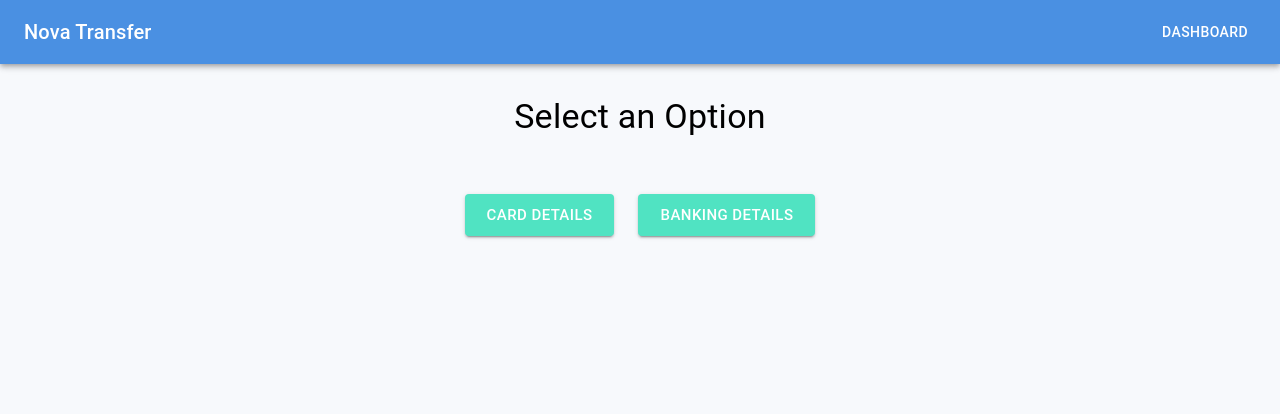
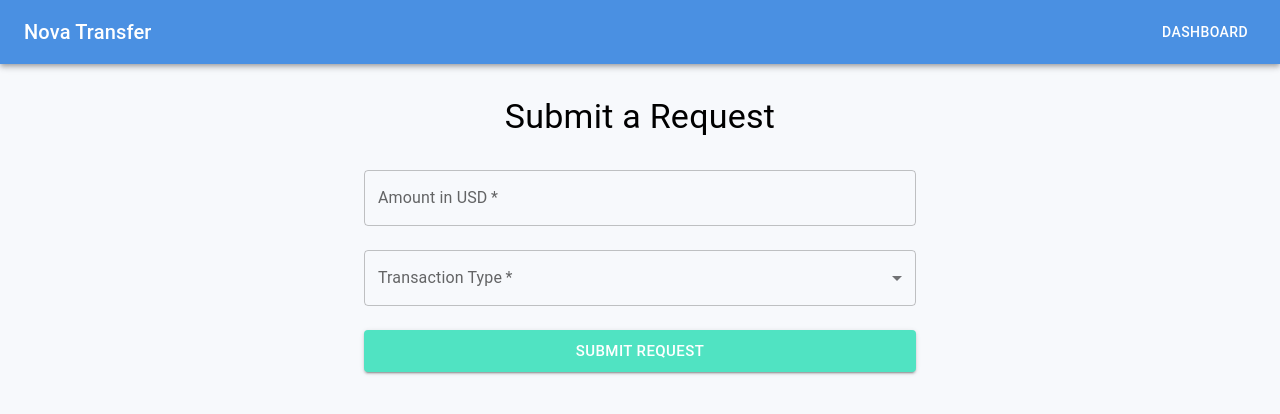
Before and after one commit to Shammi21/transaction_aap, a React (Create React App) app in the folder frontend/: page /request in a window 1280 px wide. Shown: the top 414 px of the page. Built offline with nearby package versions, Linux system fonts and the light colour scheme.

Commit message:
request form

```diff
--- a/frontend/src/components/NewRequestPage.js
+++ b/frontend/src/components/NewRequestPage.js
@@ -1,9 +1,28 @@
-import React from 'react';
-import { AppBar, Toolbar, Typography, Button, Box, Container, Grid } from '@mui/material';
+import React, { useState } from 'react';
+import {
+  AppBar,
+  Toolbar,
+  Typography,
+  Button,
+  Box,
+  Container,
+  TextField,
+  MenuItem,
+  Grid,
+} from '@mui/material';
 import { useNavigate } from 'react-router-dom';
 
 const RequestPage = () => {
   const navigate = useNavigate();
+  const [amount, setAmount] = useState('');
+  const [transactionType, setTransactionType] = useState('');
+
+  const handleSubmit = () => {
+    // Handle form submission logic
+    console.log('Amount:', amount);
+    console.log('Transaction Type:', transactionType);
+    alert(`Request submitted! Amount: $${amount}, Type: ${transactionType}`);
+  };
 
   return (
     <Box sx={{ flexGrow: 1, minHeight: '100vh', backgroundColor: '#f7f9fc' }}>
@@ -20,42 +39,69 @@ const RequestPage = () => {
       </AppBar>
 
       {/* Main Content */}
-      <Container maxWidth="md" sx={{ mt: 4 }}>
+      <Container maxWidth="sm" sx={{ mt: 4 }}>
         <Typography variant="h4" align="center" gutterBottom>
-          Select an Option
+          Submit a Request
         </Typography>
 
-        <Grid container spacing={3} justifyContent="center" sx={{ mt: 4 }}>
-          {/* Card Details Button */}
-          <Grid item>
+        {/* Form */}
+        <Box
+          component="form"
+          sx={{ mt: 4 }}
+          noValidate
+          autoComplete="off"
+          onSubmit={(e) => {
+            e.preventDefault();
+            handleSubmit();
+          }}
+        >
+          <Grid container spacing={3}>
+            {/* Amount Input */}
+            <Grid item xs={12}>
+              <TextField
+                label="Amount in USD"
+                variant="outlined"
+                fullWidth
+                type="number"
+                value={amount}
+                onChange={(e) => setAmount(e.target.value)}
+                required
+              />
+            </Grid>
+
+            {/* Transaction Type Dropdown */}
+            <Grid item xs={12}>
+              <TextField
+                select
+                label="Transaction Type"
+                variant="outlined"
+                fullWidth
+                value={transactionType}
+                onChange={(e) => setTransactionType(e.target.value)}
+                required
+              >
+                <MenuItem value="Deposit">Deposit</MenuItem>
+                <MenuItem value="Withdrawal">Withdrawal</MenuItem>
+              </TextField>
+            </Grid>
+
+            {/* Submit Button */}
+            <Grid item xs={12}>
               <Button
                 variant="contained"
                 size="large"
+                fullWidth
+                type="submit"
                 sx={{
                   backgroundColor: '#50e3c2',
                   '&:hover': { backgroundColor: '#3cb591' },
                 }}
-              onClick={() => navigate('/card-details')}
               >
-              Card Details
-            </Button>
-          </Grid>
-
-          {/* Banking Details Button */}
-          <Grid item>
-            <Button
-              variant="contained"
-              size="large"
-              sx={{
-                backgroundColor: '#50e3c2',
-                '&:hover': { backgroundColor: '#3cb591' },
-              }}
-              onClick={() => navigate('/bank-details')}
-            >
-              Banking Details
+                Submit Request
               </Button>
             </Grid>
           </Grid>
+        </Box>
       </Container>
     </Box>
   );
```
Lines whose indentation alone changed are shown as unchanged.
